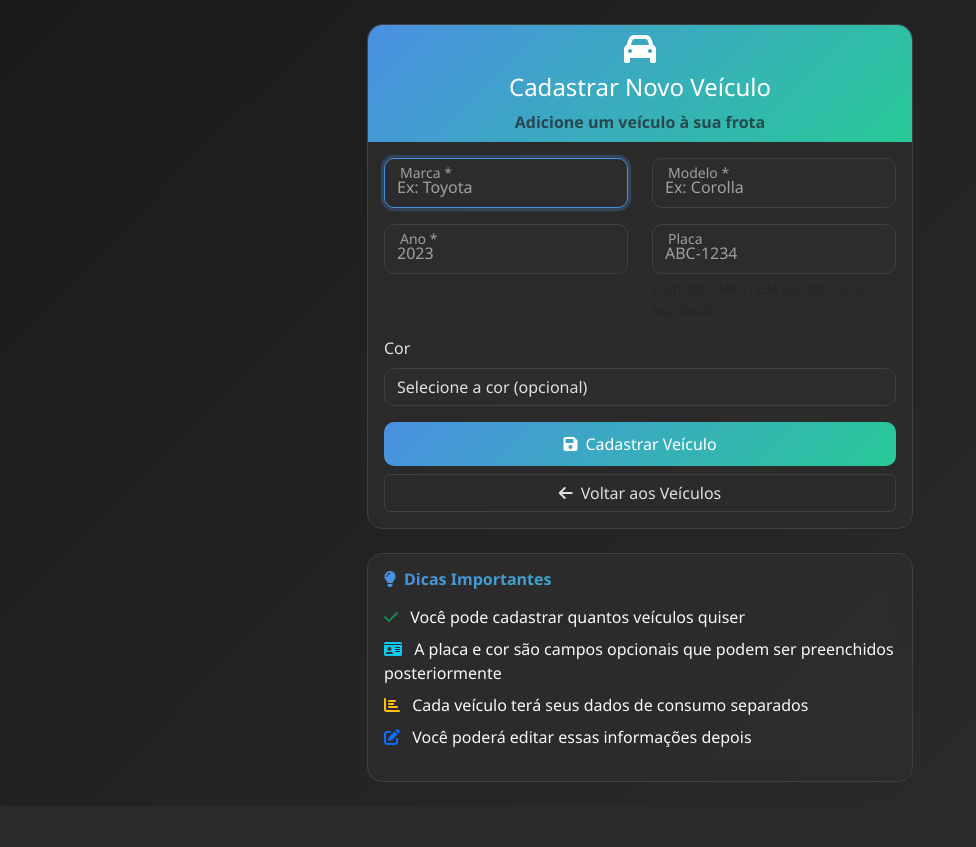
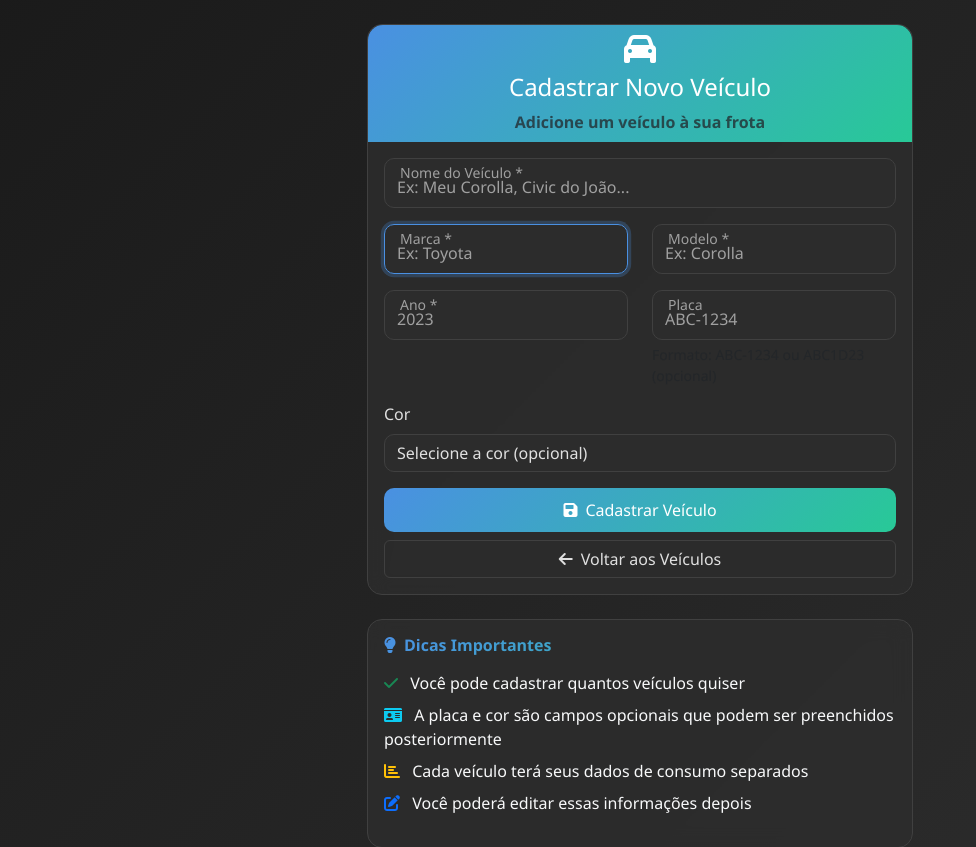
Before and after one commit to cguedes90/rodostats, a Flask app: page /add_vehicle in a window 1280 px wide. Shown: the part 57-904 px from the top of the page, without its empty margins (0-976 px from the left). Before the commit the page ends 839 px from the top, so only its background shows below. Run offline with Flask 3, Linux system fonts and the light colour scheme; the visitor is signed in with stand-in values (Sample User, id 1); some libraries are stand-ins or nearby versions.

Commit message:
Adicionar campo 'name' obrigatório no formulário de cadastro de veículo

```diff
--- a/templates/add_vehicle.html
+++ b/templates/add_vehicle.html
@@ -13,6 +13,12 @@
             </div>
             <div class="card-body">
                 <form method="POST" id="vehicleForm">
+                    <div class="floating-label mb-3">
+                        <input type="text" class="form-control" id="name" name="name"
+                               placeholder="Ex: Meu Corolla, Civic do João..." required>
+                        <label for="name">Nome do Veículo *</label>
+                    </div>
+
                     <div class="row">
                         <div class="col-md-6">
                             <div class="floating-label mb-3">
@@ -175,16 +181,18 @@ document.getElementById('license_plate').addEventListener('input', function() {
 
 // Atualizar preview do veículo
 function updatePreview() {
+    const name = document.getElementById('name').value;
     const brand = document.getElementById('brand').value;
     const model = document.getElementById('model').value;
     const year = document.getElementById('year').value;
     const plate = document.getElementById('license_plate').value;
     const color = document.getElementById('color').value;
 
-    if (brand || model || year || plate || color) {
+    if (name || brand || model || year || plate || color) {
         document.getElementById('vehiclePreview').style.display = 'block';
 
-        const title = `${brand} ${model} ${year}`.trim() || 'Seu Veículo';
+        // Use o nome personalizado se fornecido, senão use marca modelo ano
+        const title = name || `${brand} ${model} ${year}`.trim() || 'Seu Veículo';
         const plateText = plate || '-';
         const colorText = color || '-';
 
@@ -197,7 +205,7 @@ function updatePreview() {
 }
 
 // Event listeners para atualizar preview
-['brand', 'model', 'year', 'license_plate', 'color'].forEach(id => {
+['name', 'brand', 'model', 'year', 'license_plate', 'color'].forEach(id => {
     document.getElementById(id).addEventListener('input', updatePreview);
 });
 
```
